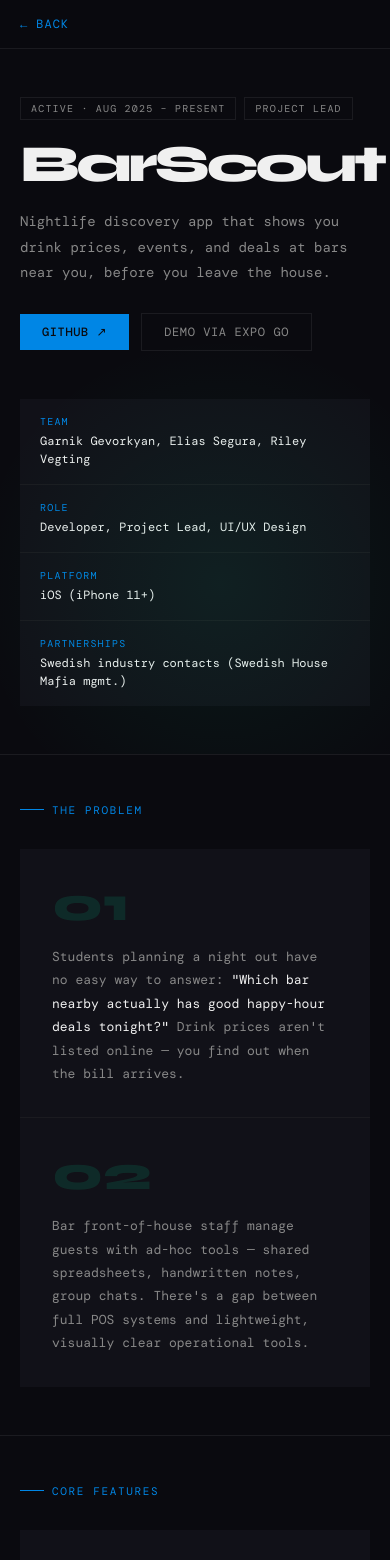
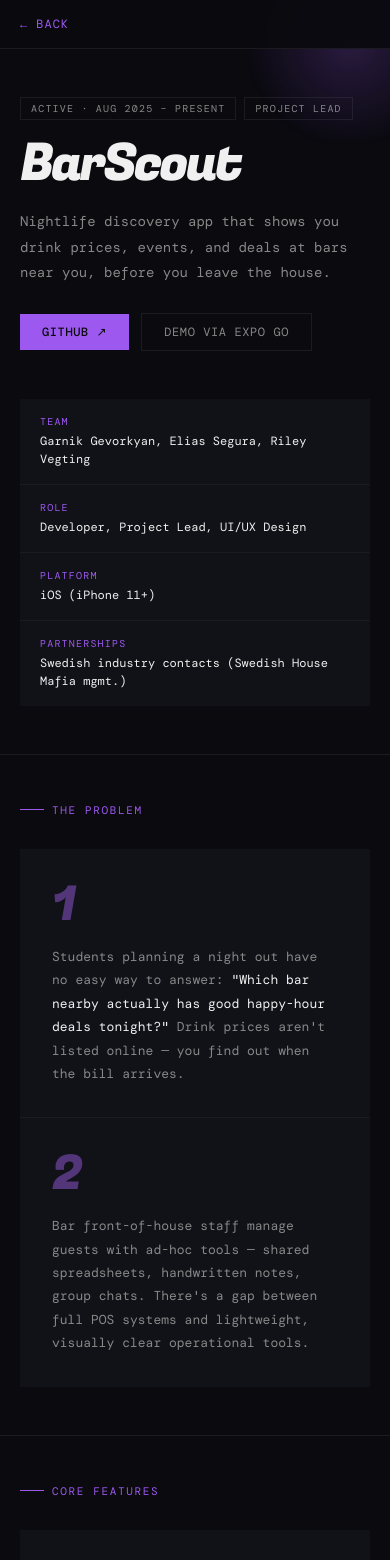
Before and after one commit to eliassegura100/Portfolio, a React (Vite) app: page /projects/barscout in a window 390 px wide. Shown: the top 1560 px of the page. Built offline with nearby package versions, Linux system fonts and the light colour scheme; a web font is replaced by a local one.

Commit message:
Added a new global accent color, change the background of BarScoutPage, and added a new transition between pages (still work in progress).

```diff
--- a/package.json
+++ b/package.json
@@ -3,6 +3,7 @@
   "version": "1.0.0",
   "private": true,
   "dependencies": {
+    "lucide-react": "^1.18.0",
     "react": "^18.2.0",
     "react-dom": "^18.2.0",
     "react-router-dom": "^7.13.2"
--- a/src/App.jsx
+++ b/src/App.jsx
@@ -7,6 +7,7 @@
 import Contact from './components/Contact';
 import Footer from './components/Footer';
 import ParticleBackground from './components/ParticleBackground';
+import PageTransition from './components/PageTransition';
 import BarScoutPage from './pages/BarScoutPage';
 import './styles/globals.css';
 
@@ -24,16 +25,24 @@
   );
 }
 
+function AnimatedRoutes() {
+  return (
+    <PageTransition>
+      <Routes>
+        <Route path="/" element={<Home />} />
+        <Route path="/projects/barscout" element={<BarScoutPage />} />
+      </Routes>
+    </PageTransition>
+  );
+}
+
 export default function App() {
   return (
     <BrowserRouter>
-      <div className ="root">
+      <div className="root">
         <ParticleBackground />
-        <div style={{ position: 'relative', zIndex: 1}}>
-          <Routes>
-            <Route path="/" element={<Home />} />
-            <Route path="/projects/barscout" element={<BarScoutPage />} />
-          </Routes>
+        <div style={{ position: 'relative', zIndex: 1 }}>
+          <AnimatedRoutes />
         </div>
       </div>
     </BrowserRouter>
--- /dev/null
+++ b/src/components/PageTransition.css
@@ -0,0 +1,34 @@
+.page-transition {
+  width: 100%;
+  min-height: 100vh;
+}
+
+.page-transition.enter {
+  animation: page-enter 0.35s;
+}
+
+.page-transition.exit {
+  animation: page-exit 0.30s;
+}
+
+@keyframes page-enter {
+  from {
+    opacity: 0;
+    transform: translateY(14px);
+  }
+  to {
+    opacity: 1;
+    transform: translateY(0);
+  }
+}
+
+@keyframes page-exit {
+  from {
+    opacity: 1;
+    transform: translateY(0);
+  }
+  to {
+    opacity: 0;
+    transform: translateY(-10px);
+  }
+}
--- /dev/null
+++ b/src/components/PageTransition.jsx
@@ -0,0 +1,40 @@
+import { useLocation } from 'react-router-dom';
+import { useEffect, useRef, useState } from 'react';
+import './PageTransition.css';
+
+export default function PageTransition({ children }) {
+  const location = useLocation();
+  const [stage, setStage] = useState('enter');
+  const [displayChildren, setDisplayChildren] = useState(children);
+  const prevPathname = useRef(location.pathname);
+  const incomingChildren = useRef(null);
+
+  useEffect(() => {
+    // Only trigger transition if the path actually changed
+    if (location.pathname === prevPathname.current) return;
+
+    // Store the incoming children BEFORE starting exit
+    incomingChildren.current = children;
+
+    // Start exit — displayChildren still holds the OLD page
+    setStage('exit');
+  }, [location.pathname]);
+
+  const handleAnimationEnd = () => {
+    if (stage === 'exit') {
+      // Exit complete — now swap to new page and play enter
+      prevPathname.current = location.pathname;
+      setDisplayChildren(incomingChildren.current);
+      setStage('enter');
+    }
+  };
+
+  return (
+    <div
+      className={`page-transition ${stage}`}
+      onAnimationEnd={handleAnimationEnd}
+    >
+      {displayChildren}
+    </div>
+  );
+}
--- a/src/components/ParticleBackground.css
+++ b/src/components/ParticleBackground.css
@@ -25,9 +25,8 @@
   right: -60px;
   width: clamp(200px, 40vw, 600px);
   height: clamp(200px, 40vw, 600px);
-  background: radial-gradient(circle, rgba(97, 171, 255, 0.12) 0%, transparent 75%);
+  background: radial-gradient(circle, rgba(97, 171, 255, 0.34) 0%, transparent 75%);
   pointer-events: none;
   z-index: 0;
-
   animation: pulse 6s ease-in-out infinite;
 }
--- a/src/pages/BarScoutPage.css
+++ b/src/pages/BarScoutPage.css
@@ -31,7 +31,7 @@
 }
 
 .bs-back:hover {
-  color: var(--accent);
+  color: var(--accent3);
 }
 
 /* Hero */
@@ -42,15 +42,18 @@
   overflow: hidden;
 }
 
+/* Glowing Orb */
 .bs-hero::before {
   content: '';
-  position: absolute;
-  bottom: -80px;
-  right: -80px;
-  width: 500px;
-  height: 500px;
-  background: radial-gradient(circle, rgba(0, 229, 160, 0.07) 0%, transparent 70%);
+  background: radial-gradient(circle, #9c59ef57, transparent 75%);
+  position: fixed;
+  top: -60px;
+  right: -60px;
+  width: clamp(200px, 40vw, 600px);
+  height: clamp(200px, 40vw, 600px);
   pointer-events: none;
+  z-index: 0;
+  animation: pulse 6s ease-in-out infinite;
 }
 
 .bs-hero-eyebrow {
@@ -70,9 +73,9 @@
 }
 
 .bs-title {
-  font-family: 'Syne', sans-serif;
+  font-family: "Fugaz One", sans-serif;
   font-size: clamp(52px, 10vw, 96px);
-  font-weight: 800;
+  font-weight: 500;
   line-height: 0.95;
   letter-spacing: -3px;
   color: var(--text);
@@ -96,7 +99,7 @@
 }
 
 .bs-btn-primary {
-  background: var(--accent);
+  background: var(--accent3);
   color: #0a0a0f;
   padding: 10px 22px;
   font-size: 12px;
@@ -147,7 +150,7 @@
   font-size: 10px;
   letter-spacing: 0.12em;
   text-transform: uppercase;
-  color: var(--accent);
+  color: var(--accent3);
 }
 
 .bs-meta-val {
@@ -166,7 +169,7 @@
   font-size: 11px;
   letter-spacing: 0.15em;
   text-transform: uppercase;
-  color: var(--accent);
+  color: var(--accent3);
   margin-bottom: 32px;
   display: flex;
   align-items: center;
@@ -178,7 +181,7 @@
   display: inline-block;
   width: 24px;
   height: 1px;
-  background: var(--accent);
+  background: var(--accent3);
 }
 
 /* Problem */
@@ -196,10 +199,10 @@
 }
 
 .bs-problem-num {
-  font-family: 'Syne', sans-serif;
+  font-family: "Fugaz One", sans-serif;
   font-size: 48px;
-  font-weight: 800;
-  color: rgba(0, 229, 160, 0.12);
+  font-weight: 500;
+  color: var(--accent3-1);
   line-height: 1;
   margin-bottom: 16px;
 }
@@ -235,7 +238,7 @@
 
 .bs-feature-icon {
   font-size: 20px;
-  color: var(--accent);
+  color: var(--accent3);
   margin-bottom: 12px;
 }
 
@@ -345,7 +348,7 @@
   margin-bottom: 8px;
 }
 
-.bs-gallery-frame:hover { border-color: var(--accent); }
+.bs-gallery-frame:hover { border-color: var(--accent3); }
 
 .bs-gallery-img {
   width: 100%;
@@ -353,7 +356,6 @@
   object-fit: fill;
   object-position: center;
   display: block;
-
 }
 
 .bs-gallery-label {
@@ -382,13 +384,13 @@
   overflow: visible;
   border: 1px solid var(--border);
   background: var(--surface);
-  cursor: pointer;
+  cursor: default;
   transition: border-color 0.2s;
   display: flex;
   align-items: flex-start;
   justify-content: center;
   animation: bs-fade-switch 0.25s ease;
-  padding: 8px;
+  padding: 16px;
 }
 
 @keyframes bs-fade-switch {
@@ -397,7 +399,7 @@
 }
 
 .bs-ft-featured:hover {
-  border-color: var(--accent);
+  border-color: var(--accent3);
 }
 
 .bs-ft-featured-img {
@@ -414,7 +416,7 @@
 .bs-ft-double {
   display: flex;
   gap: 12px;
-  width: 50%;
+  width: 70%;
   padding: 8px;
   align-items: flex-start;
   justify-content: center;
@@ -425,8 +427,8 @@
 .bs-ft-double .bs-ft-featured-img {
   flex: 1;
   width: 0;
-  height: auto;
-  max-height: 676px;
+  height: 662px;
+  /* max-height: 676px; */
   object-fit: contain;
   object-position: top center;
   border-radius: 25px;
@@ -484,7 +486,7 @@
 }
 
 .bs-ft-thumb:hover { border-color: var(--muted); }
-.bs-ft-thumb.active { border-color: var(--accent); }
+.bs-ft-thumb.active { border-color: var(--accent3); }
 
 .bs-ft-thumb-frames {
   display: flex;
@@ -514,7 +516,7 @@
   background: var(--surface2);
 }
 
-.bs-ft-thumb.active .bs-ft-thumb-label { color: var(--accent); }
+.bs-ft-thumb.active .bs-ft-thumb-label { color: var(--accent3); }
 
 /* Description panel */
 .bs-screen-info {
@@ -526,11 +528,11 @@
 }
 
 .bs-screen-info-num {
-  font-family: 'Syne', sans-serif;
+  font-family: "Fugaz One", sans-serif;
   font-size: 72px;
-  font-weight: 800;
+  font-weight: 500;
   line-height: 1;
-  color: rgba(0, 229, 160, 0.1);
+  color: var(--accent3-1);
   letter-spacing: -3px;
 }
 
@@ -552,7 +554,7 @@
 
 .bs-screen-info-hint {
   font-size: 11px;
-  color: rgba(255,255,255,0.15);
+  color: rgba(255, 255, 255, 0.4);
   letter-spacing: 0.06em;
   text-transform: uppercase;
   margin-top: auto;
@@ -594,6 +596,17 @@
   }
 }
 
+/* Clickable Images */
+.bs-ft-clickable {
+  cursor: pointer;
+  transition: opacity 0.15s, transform 0.15s;
+}
+
+.bs-ft-clickable:hover {
+  opacity: 0.88;
+  transform: scale(1.01);
+}
+
 /* Lightbox */
 .bs-lightbox {
   position: fixed;
@@ -615,8 +628,8 @@
 }
 
 .bs-lightbox-img {
-  max-width: 80vw;
-  max-height: 80vh;
+  max-width: 90vw;
+  max-height: 90vh;
   height: auto;
   width: auto;
   border-radius: 12px;
@@ -673,7 +686,7 @@
   font-size: 10px;
   letter-spacing: 0.12em;
   text-transform: uppercase;
-  color: var(--accent);
+  color: var(--accent3);
   margin-bottom: 16px;
 }
 
@@ -693,8 +706,8 @@
 }
 
 .bs-stack-tag:hover {
-  border-color: var(--accent);
-  color: var(--accent);
+  border-color: var(--accent3);
+  color: var(--accent3);
 }
 
 /* Architecture */
@@ -715,7 +728,7 @@
   font-family: 'Syne', sans-serif;
   font-size: 14px;
   font-weight: 700;
-  color: var(--accent);
+  color: var(--accent3);
   margin-bottom: 12px;
   letter-spacing: -0.2px;
 }
@@ -736,7 +749,7 @@
 }
 
 .bs-data-note code {
-  color: var(--accent);
+  color: var(--accent3);
   font-family: 'DM Mono', monospace;
 }
 
@@ -765,7 +778,7 @@
   width: 8px;
   height: 8px;
   border-radius: 50%;
-  background: var(--accent);
+  background: var(--accent3);
   flex-shrink: 0;
 }
 
@@ -806,7 +819,7 @@
 
 .bs-milestone-label {
   font-size: 11px;
-  color: var(--accent);
+  color: var(--accent3);
   letter-spacing: 0.08em;
   text-transform: uppercase;
 }
@@ -851,7 +864,7 @@
   font-size: 11px;
   letter-spacing: 0.1em;
   text-transform: uppercase;
-  color: var(--accent);
+  color: var(--accent3);
   padding-top: 2px;
 }
 
--- a/src/pages/BarScoutPage.jsx
+++ b/src/pages/BarScoutPage.jsx
@@ -1,5 +1,6 @@
 import { useEffect, useState } from 'react';
 import { useNavigate } from 'react-router-dom';
+import { FunnelPlus, CarTaxiFrontIcon, UsersRound, Speech, MapPinned } from 'lucide-react';
 import './BarScoutPage.css';
 
 // Convert all screenshots in the barscout folder into an object mapping filenames to URLs
@@ -57,38 +58,38 @@
 
 const screenDescriptions = {
   'For You': {
-    num: '01',
+    num: '1',
     desc: "Personalized home screen showing today's specials, upcoming events, your favorite bars, and curated recommendations. Cards are large tap targets layered with name, category, rating, distance, and drink pricing hints.",
   },
   'Bars near you': {
-    num: '02',
+    num: '2',
     desc: 'Scrollable catalog of nearby bars with a bottom-sheet filter panel for sort order, max distance, max price, and minimum rating. Keeps the main list uncluttered while making filters easy to discover.',
   },
   'Filter': {
-    num: '03',
+    num: '3',
     desc: 'A bottom sheet slides up from the list view with sort controls (distance, rating, price), a max distance slider, a max price slider, and a minimum rating slider. Reset and Apply buttons keep actions clear and reversible.',
   },
   'Map': {
-    num: '04',
+    num: '4',
     desc: "Interactive Apple Maps view centered on the user's location. Pink pin markers represent bars — tap any marker to preview basic info and navigate to the full detail screen.",
   },
   'Bar detail': {
-    num: '05',
+    num: '5',
     desc: 'Full-width hero image, rating, price level, distance, address, hours, popular drinks list, user reviews, and rideshare cards for UberX / UberXL / Uber Black with deep-link integration.',
   },
   'Profile': {
-    num: '06',
+    num: '6',
     desc: 'Avatar, stats (Favorites, Tickets, Reviews), tabbed views for saved bars and event tickets, and a "Switch to Manager Portal" CTA for eligible users with elevated roles.',
   },
 };
 
 const features = [
-  { icon: '◈', label: 'Drink price transparency', desc: 'Beer, shot, and mixed drink prices surfaced before you arrive — no surprises at the bar.' },
-  { icon: '◉', label: 'Smart filtering', desc: 'Filter by distance, price range, rating, and deal type from a clean bottom-sheet panel.' },
-  { icon: '◍', label: 'Rideshare integration', desc: 'One-tap Uber and Lyft deep links from the bar detail screen to get you there safely.' },
-  { icon: '◎', label: 'Dual user system', desc: 'Separate customer and manager portals — patrons discover, managers update pricing and promote events.' },
-  { icon: '◐', label: 'Crowdsourced updates', desc: 'Users submit price updates which enter a moderation queue; admins approve before they go live.' },
-  { icon: '◑', label: 'Geo-radius queries', desc: 'Geohash-based Firestore queries efficiently surface only the bars within your chosen radius.' },
+  { icon: '$', label: 'Drink price transparency', desc: 'Beer, shot, and mixed drink prices surfaced before you arrive — no surprises at the bar.' },
+  { icon: <FunnelPlus />, label: 'Smart filtering', desc: 'Filter by distance, price range, rating, and deal type from a clean bottom-sheet panel.' },
+  { icon: <CarTaxiFrontIcon />, label: 'Rideshare integration', desc: 'One-tap Uber and Lyft deep links from the bar detail screen to get you there safely.' },
+  { icon: <UsersRound />, label: 'Dual user system', desc: 'Separate customer and manager portals — patrons discover, managers update pricing and promote events.' },
+  { icon: <Speech />, label: 'Crowdsourced updates', desc: 'Users submit price updates which enter a moderation queue; admins approve before they go live.' },
+  { icon: <MapPinned />, label: 'Geo-radius queries', desc: 'Geohash-based Firestore queries efficiently surface only the bars within your chosen radius.' },
 ];
 
 const milestones = [
@@ -110,22 +111,20 @@
 export default function BarScoutPage() {
   const navigate = useNavigate();
   const [activeGroup, setActiveGroup] = useState(null);
+  const [lightbox, setLightbox] = useState(null);
 
   useEffect(() => {
     const first = screenGroups.find(g => g.images.length > 0);
     if (first) setActiveGroup(first);
+
+    window.scrollTo(0, 0);
+
+    const handleKeyDown = (e) => {
+      if (e.key === 'Escape') setLightbox(null);
+    };
+    window.addEventListener('keydown', handleKeyDown);
+    return () => window.removeEventListener('keydown', handleKeyDown);
   }, []);
-  // const [lightbox, setLightbox] = useState(null);
-
-  // useEffect(() => {
-  //   window.scrollTo(0, 0);
-
-  //   const handleKeyDown = (e) => {
-  //     if (e.key === 'Escape') setLightbox(null);
-  //   };
-  //   window.addEventListener('keydown', handleKeyDown);
-  //   return () => window.removeEventListener('keydown', handleKeyDown);
-  // }, []);
 
   return (
     <div className="bs-root">
@@ -182,13 +181,13 @@
         <div className="bs-section-label">The problem</div>
         <div className="bs-two-col">
           <div className="bs-problem-card">
-            <div className="bs-problem-num">01</div>
+            <div className="bs-problem-num">1</div>
             <p className="bs-problem-text">
               Students planning a night out have no easy way to answer: <em>"Which bar nearby actually has good happy-hour deals tonight?"</em> Drink prices aren't listed online — you find out when the bill arrives.
             </p>
           </div>
           <div className="bs-problem-card">
-            <div className="bs-problem-num">02</div>
+            <div className="bs-problem-num">2</div>
             <p className="bs-problem-text">
               Bar front-of-house staff manage guests with ad-hoc tools — shared spreadsheets, handwritten notes, group chats. There's a gap between full POS systems and lightweight, visually clear operational tools.
             </p>
@@ -238,20 +237,33 @@
           {activeGroup && (
             <div
               className="bs-ft-featured"
-              onClick={() => setLightbox(activeGroup.images[0].src)}
               key={activeGroup.label}
             >
               {activeGroup.images.length === 2 ? (
                 <div className="bs-ft-double">
-                  <img src={activeGroup.images[0].src} alt={activeGroup.label} className="bs-ft-featured-img" />
-                  <img src={activeGroup.images[1].src} alt={activeGroup.label} className="bs-ft-featured-img" />
+                  <img
+                    src={activeGroup.images[0].src}
+                    alt={activeGroup.label}
+                    className="bs-ft-featured-img bs-ft-clickable"
+                    onClick={() => setLightbox(activeGroup.images[0].src)}
+                  />
+                  <img
+                    src={activeGroup.images[1].src}
+                    alt={activeGroup.label}
+                    className="bs-ft-featured-img bs-ft-clickable"
+                    onClick={() => setLightbox(activeGroup.images[1].src)}
+                  />
                 </div>
               ) : (
-                <img src={activeGroup.images[0].src} alt={activeGroup.label} className="bs-ft-featured-img" />
+                <img
+                  src={activeGroup.images[0].src}
+                  alt={activeGroup.label}
+                  className="bs-ft-featured-img bs-ft-clickable"
+                  onClick={() => setLightbox(activeGroup.images[0].src)}
+                />
               )}
               <div className="bs-ft-featured-label">
                 {activeGroup.label}
-                <span className="bs-ft-zoom-hint">click to expand</span>
               </div>
             </div>
           )}
@@ -267,7 +279,7 @@
                 {screenDescriptions[activeGroup.label].desc}
               </p>
               <div className="bs-screen-info-hint">
-                ↑ click image to expand
+                ← click image to expand
               </div>
             </div>
           )}
@@ -380,7 +392,7 @@
           </div>
         </div>
       </section>
-      {/* Lightbox
+      {/* Lightbox */}
       {lightbox && (
         <div className="bs-lightbox" onClick={() => setLightbox(null)}>
           <button className="bs-lightbox-close" onClick={() => setLightbox(null)}>✕</button>
@@ -391,7 +403,7 @@
             onClick={(e) => e.stopPropagation()}
           />
         </div>
-      )} */}
+      )}
     </div>
   );
 }
--- a/src/styles/globals.css
+++ b/src/styles/globals.css
@@ -14,6 +14,8 @@
   --surface2: #18181f;
   --accent: #0086e5;
   --accent2: #7b61ff;
+  --accent3: #9D59EF;
+  --accent3-1: #a163ed75;
   --text: #f0f0f0;
   --muted: #888;
   --border: rgba(255, 255, 255, 0.07);
```
Also changed, not shown: 1 other file (tests, documents, lock files or other folders).
